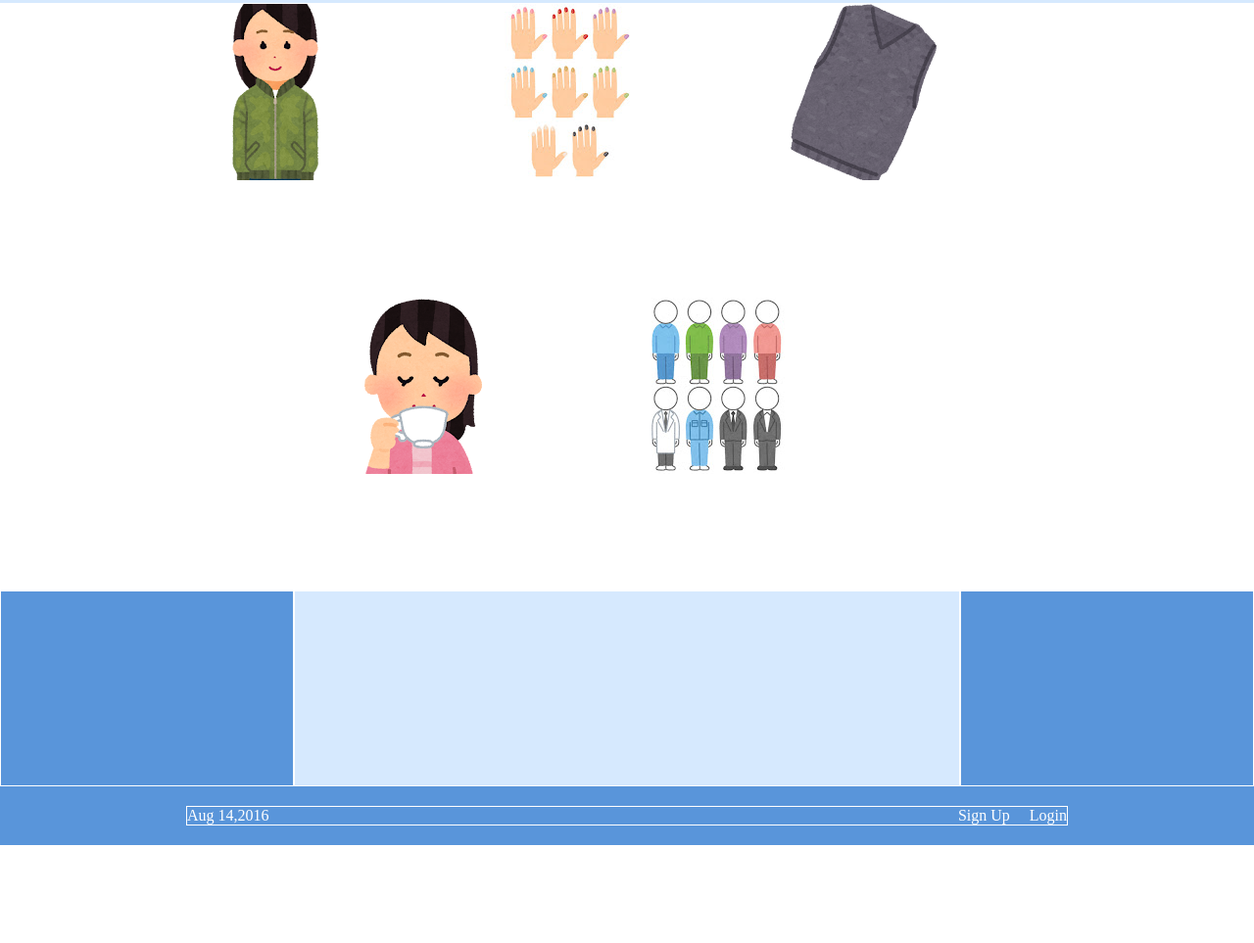
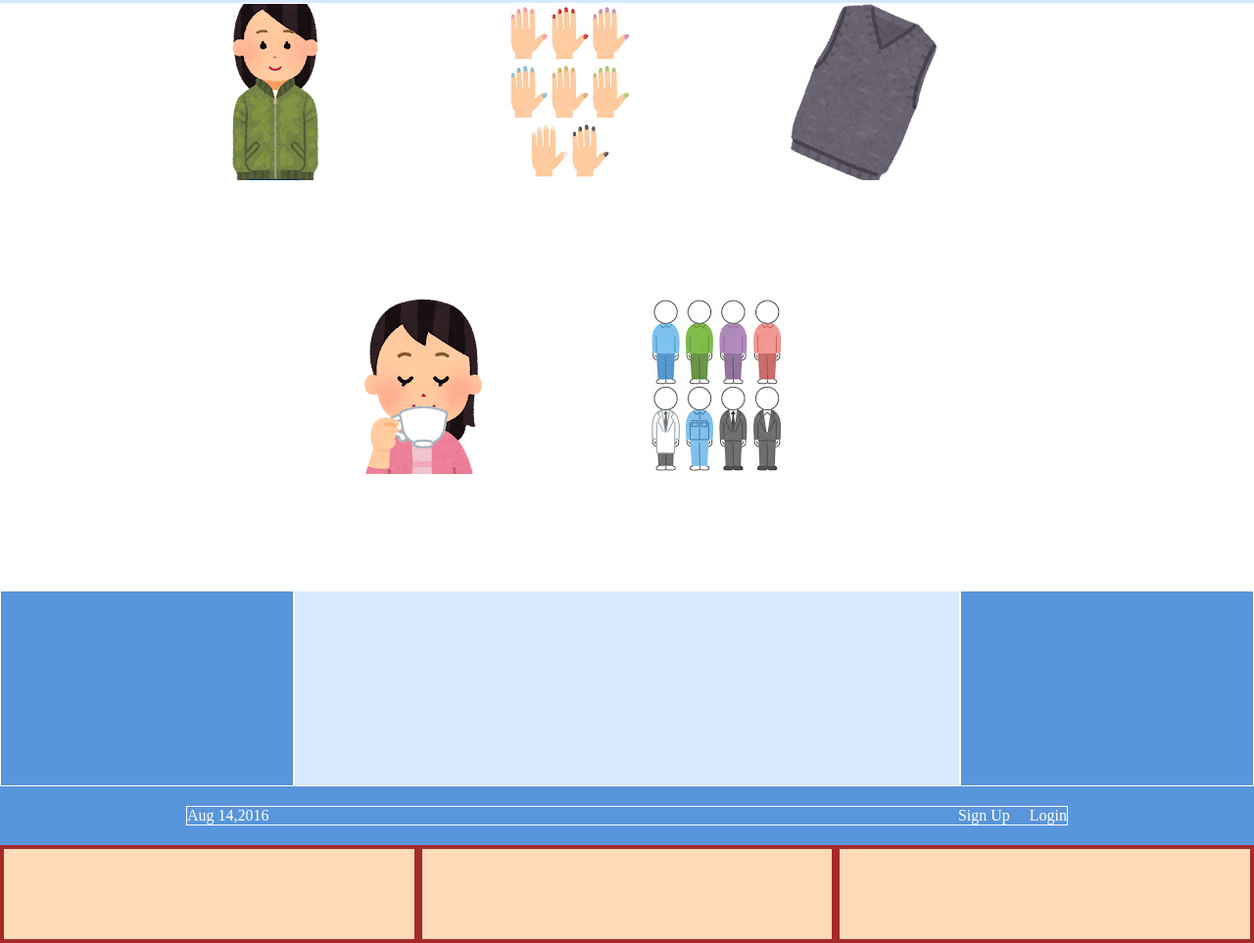
Before and after one commit to suda-design/Flexbox-Lesson, a plain HTML site: page index.html in a window 1280 px wide. Shown: the part 359-1322 px from the top of the page at 98% size. Before the commit the page ends 1222 px from the top, so only its background shows below. Drawn offline with Linux system fonts and the light colour scheme.

Commit message:
Learned growing and shrinking

```diff
--- a/index.html
+++ b/index.html
@@ -54,5 +54,10 @@
         <div class="login">Login</div>
       </div>
     </div>
+    <div class="flex-container">
+      <div class="one"></div>
+      <div class="two"></div>
+      <div class="three"></div>
+    </div>
   </body>
 </html>
--- a/styles.css
+++ b/styles.css
@@ -107,3 +107,24 @@
 .signup {
   margin-left: auto;
 }
+
+.flex-container {
+  display: flex;
+}
+
+.flex-container {
+  display: flex;
+}
+
+/* this selector selects all divs inside of .flex-container */
+.flex-container div {
+  background: peachpuff;
+  border: 4px solid brown;
+  height: 100px;
+  width: 250px;
+  flex: 1 1 auto;
+}
+
+.flex-container .two {
+  flex-shrink: 0;
+}
```
